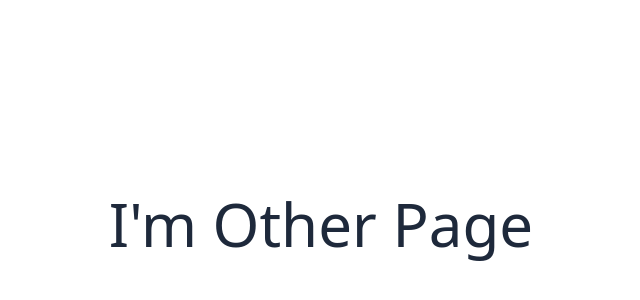
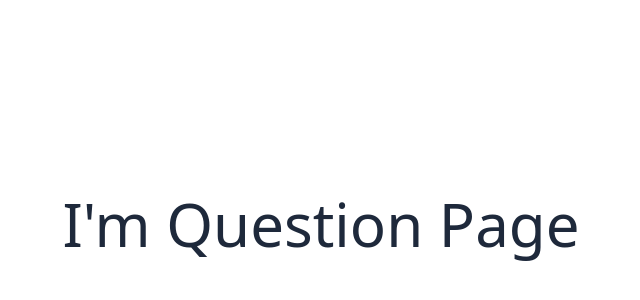
Before and after one commit to STARSmember/trivia-data-base, a Vue app: page /question/category/1 in a window 1280 px wide. Shown: the part 176-476 px from the top of the page, without its empty margins (319-959 px from the left). Built offline with nearby package versions, Linux system fonts and the light colour scheme.

Commit message:
added main script.

```diff
--- a/src/views/QuestionPage.vue
+++ b/src/views/QuestionPage.vue
@@ -1,5 +1,5 @@
 <template>
   <main class="flex min-h-screen items-center justify-center">
-    <h1 class="text-6xl font-thin text-slate-800">I'm Other Page</h1>
-  </main>
+    <h1 class="text-6xl font-thin text-slate-800">I'm Question Page</h1>
+    </main>
 </template>
```
